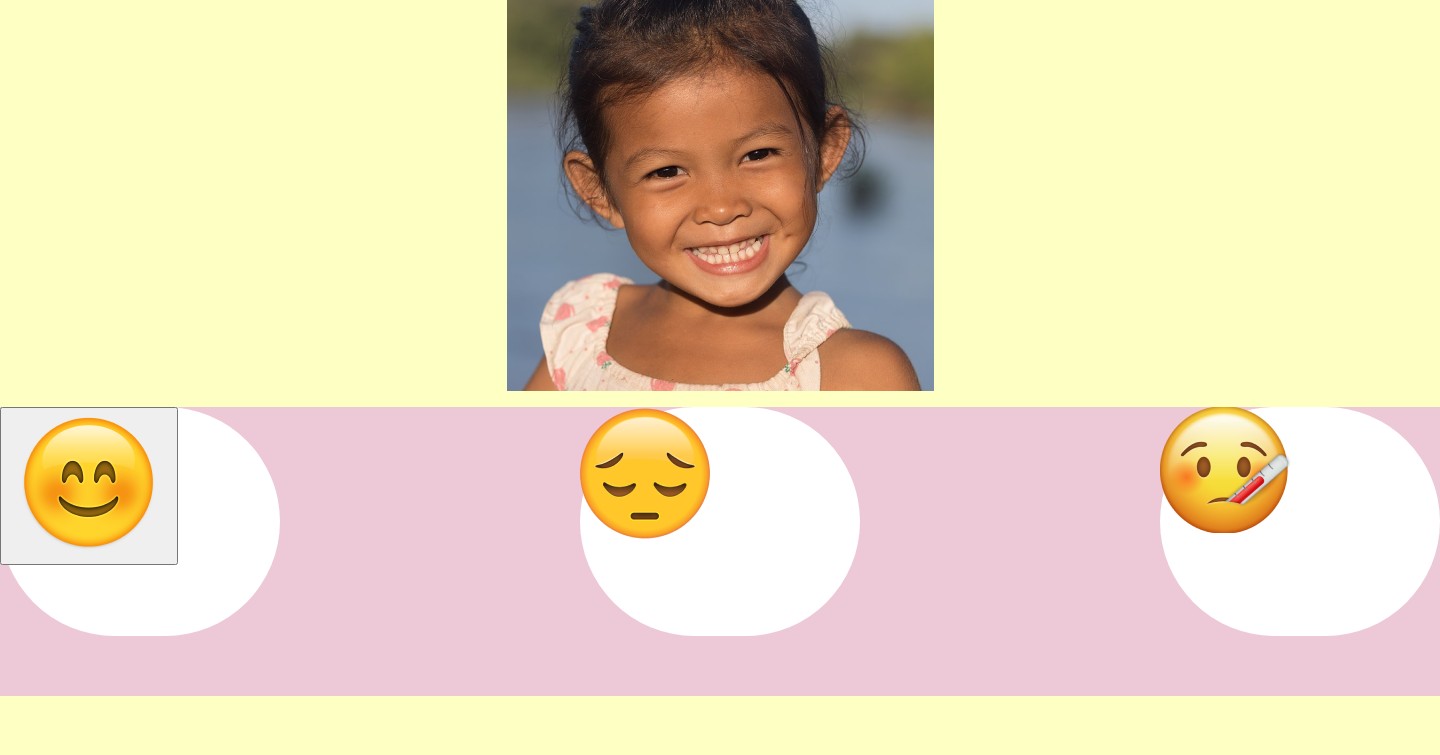
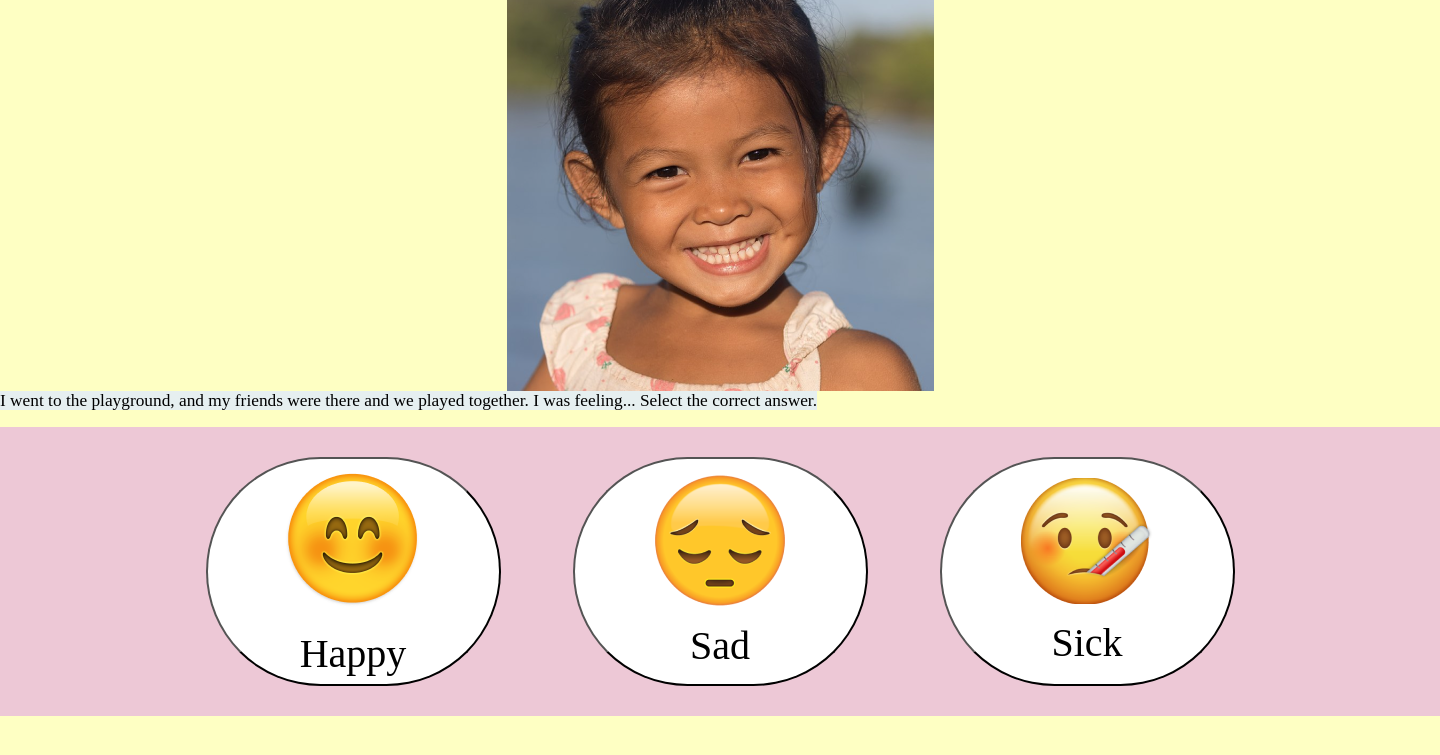
Before and after one commit to BenjaminJenney/ASD-proj, a Flask app: page /happy_expr_matching_game in a window 1440 px wide. Shown: the part 21-776 px from the top of the page. Run offline with Flask 3, Linux system fonts and the light colour scheme.

Commit message:
aligned emoji on the button and added emoji class with text under emoji

```diff
--- a/static/style.css
+++ b/static/style.css
@@ -17,18 +17,37 @@ header {
     line-height: normal;
     text-align: center;
 }
-ellipse {
-    display: inline-flex;
-    align-items: flex-start;
-    gap: 200px;
+
+header1 {
+    background-color: #e6eff0;
+    width: 100%;
+    height: 100vp;
+    flex-shrink: 0;
+    color: #000;
+    font-family: 'Times New Roman', Times, serif;
+    font-size: 17.333px;
+    font-style: normal;
+    font-weight: 500;
+    line-height: normal;
+    text-align: center;
+}
+
+button {
+    display: flex;
+    flex-direction: column;
+    align-items: center;
+    justify-content: center;
+    gap: 15px;
     width: 295px;
     height: 229px;
     border-radius: 295px;
     background: #FFF;
+
+
 }
 footer {
     background: #EDC8D6;
-    width: 1440px;
+    width: 100%;
     height: 289px;
     flex-shrink: 0;
 }
@@ -46,5 +65,15 @@ footer {
     display: flex;
     align-items: center;
     justify-content: center;
-    gap: 300px;
+    gap: 5% ;
+    height: 100%;
 }
+
+.emotion-label {
+    font-family: Work Sans;
+    font-size: 40px;
+    font-style: normal;
+    font-weight: 400;
+    text-align: center;
+    margin: 0;
+}
--- a/templates/game1.html
+++ b/templates/game1.html
@@ -10,20 +10,27 @@
             <header>2023 BMCC Tech Learning Community Internship</header>
 
             <img src="../static/imgs/happy.png" alt="happy-face">
+            <header1>I went to the playground, and my friends were there and we played together. I was feeling...
+                Select the correct answer.</header1>
             <p></p>
             <footer>
                 <div id="emoticons-flex-container">
-                    <ellipse>
-                        <button type="button" onclick="">
-                            <img src="../static/imgs/happy-emoticon.png" />
-                        </button>
-                    </ellipse>
-                    <ellipse>
-                        <img src="../static/imgs/sad-emoticon.png"   />
-                    </ellipse>
-                    <ellipse>
-                        <img src="../static/imgs/sick-emoticon.png"  />
-                    </ellipse>
+
+                    <button type="button" onclick="">
+                        <img src="../static/imgs/happy-emoticon.png" alt="Happy Emoji" />
+                        <p class="emotion-label">Happy</p>
+                    </button>
+
+                    <button type="button" onclick="">
+                        <img src="../static/imgs/sad-emoticon.png"  alt="Sad Emoji" />
+                        <p class="emotion-label">Sad</p>
+                    </button>
+
+                    <button type="button" onclick="">
+                        <img src="../static/imgs/sick-emoticon.png" alt="Sick Emoji" />
+                        <p class="emotion-label">Sick</p>
+                    </button>
+
                 </div>
             </footer>
 
```
